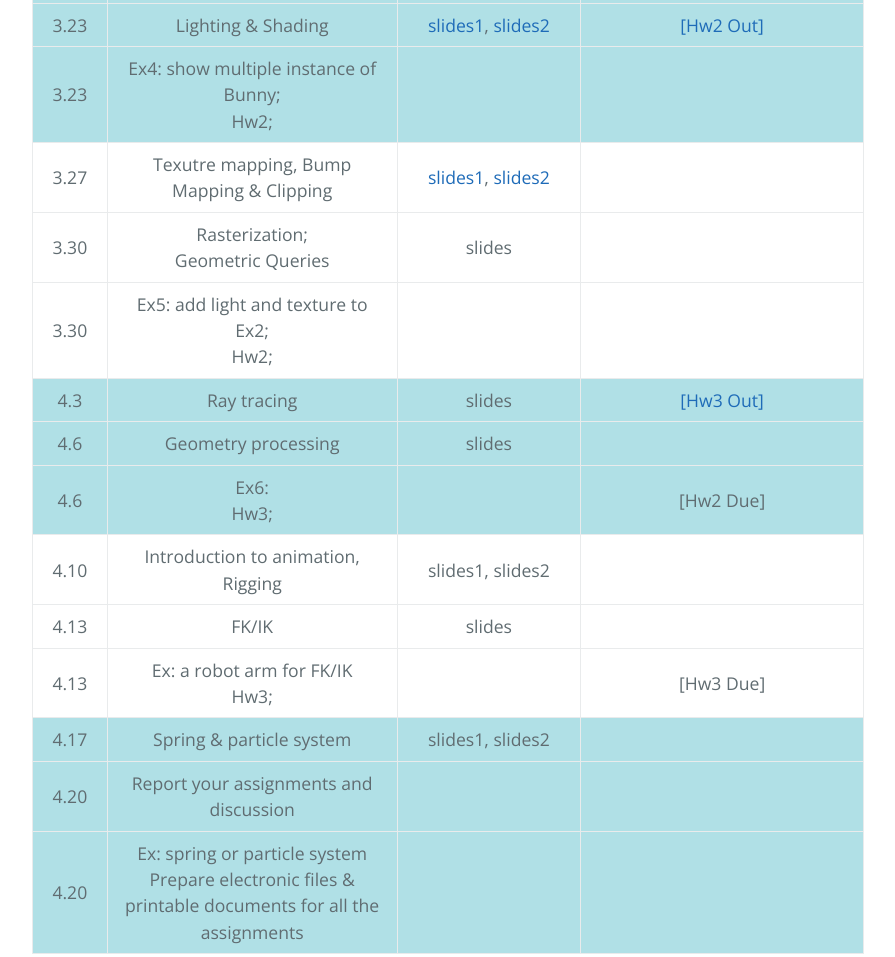
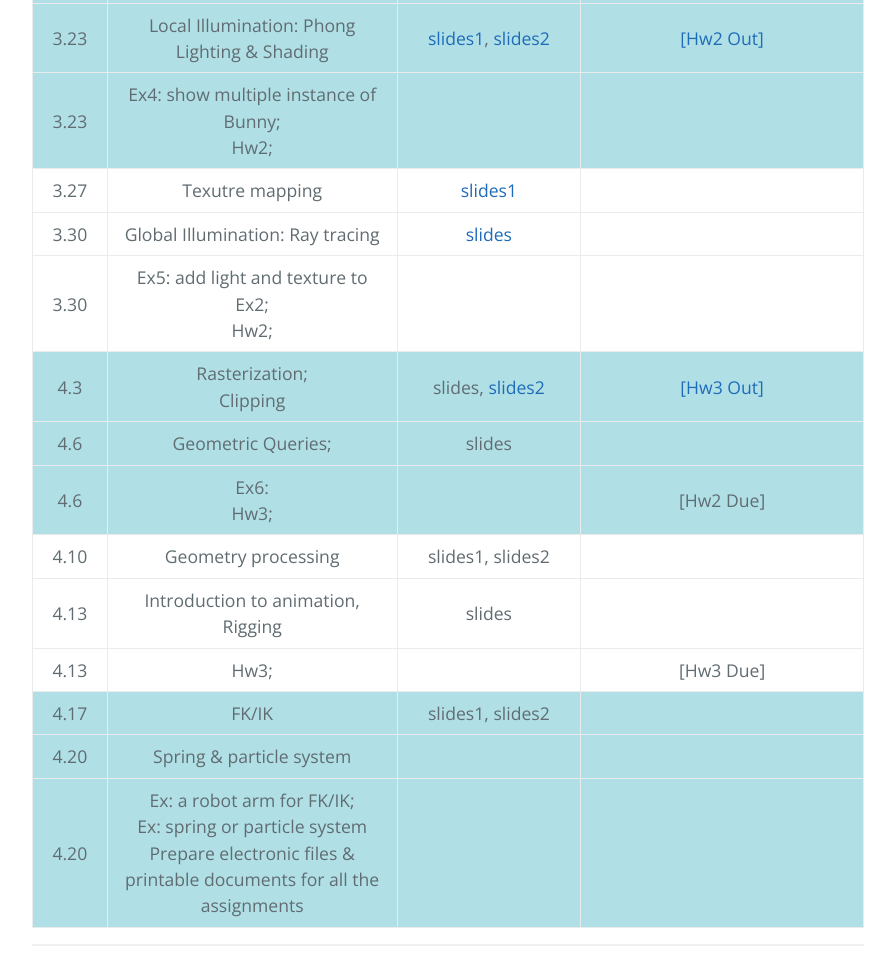
Before and after one commit to jjcao/ComputerGraphics, a plain HTML site: page index.html in a window 1280 px wide. Shown: the part 2060-3017 px from the top of the page, without its empty margins (192-1087 px from the left). Drawn offline with nearby package versions, Linux system fonts and the light colour scheme.

Commit message:
no message

```diff
--- a/index.html
+++ b/index.html
@@ -176,7 +176,7 @@
 </tr>
 <tr style="background-color:powderblue;">
 <td>3.23</td>
-<td>Lighting &amp; Shading</td>
+<td>Local Illumination: Phong Lighting & Shading</td>
 <td><a href="http://www.hao-li.com/cs420-fs2015/slides/Lecture05.1.pdf">slides1</a>,
     <a href="http://www.hao-li.com/cs420-fs2015/slides/Lecture05.2.pdf">slides2</a>
 </td>
@@ -191,17 +191,16 @@
 </tr>
 <tr>
 <td>3.27</td>
-<td>Texutre mapping, Bump Mapping &amp; Clipping<br />
+<td>Texutre mapping <br />
     </td>
-<td><a href="https://github.com/jjcao/ComputerGraphics/blob/gh-pages/_slides/05-texture mapping.pdf?raw=true">slides1</a>,
-    <a href="https://github.com/jjcao/ComputerGraphics/blob/gh-pages/_slides/06-04_LinePolygonClipping.pdf?raw=true">slides2</a></td>
+<td><a href="https://github.com/jjcao/ComputerGraphics/blob/gh-pages/_slides/05-texture mapping.pdf?raw=true">slides1</a>
+    </td>
 <td>&nbsp;</td>
 </tr>
 <tr>
 <td>3.30</td>
-<td>Rasterization;<br />
-    Geometric Queries</td>
-<td>slides</td>
+<td>Global Illumination: Ray tracing</td>
+<td><a href="https://github.com/jjcao/ComputerGraphics/blob/gh-pages/_slides/06_00_rayTracing.pdf?raw=true">slides</a></td>
 <td>&nbsp;</td>
 </tr>
 <tr>
@@ -213,13 +212,16 @@
 </tr>
 <tr style="background-color:powderblue;">
 <td>4.3</td>
-<td>Ray tracing</td>
-<td>slides</td>
+<td>Rasterization;<br />
+    Clipping</td>
+<td>slides,
+    <a href="https://github.com/jjcao/ComputerGraphics/blob/gh-pages/_slides/07-04_LinePolygonClipping.pdf?raw=true">slides2</a>
+</td>
 <td><a href="https://github.com/jjcao/ComputerGraphics/blob/gh-pages/_homeworks/Hao Li-CSCI 420-Ex3-Ray Tracing-cimg-libjpeg-vc15-starterCode?raw=true">[Hw3 Out]</a></td>
 </tr>
 <tr style="background-color:powderblue;">
 <td>4.6</td>
-<td>Geometry processing</td>
+<td>Geometric Queries;</td>
 <td>slides</td>
 <td>&nbsp;</td>
 </tr>
@@ -233,38 +235,38 @@
 </tr>
 <tr>
 <td>4.10</td>
-<td>Introduction to animation, Rigging</td>
+<td>Geometry processing</td>
 <td>slides1, slides2</td>
 <td>&nbsp;</td>
 </tr>
 <tr>
 <td>4.13</td>
-<td>FK/IK</td>
+<td>Introduction to animation, Rigging</td>
 <td>slides</td>
 <td>&nbsp;</td>
 </tr>
 <tr>
 <td>4.13</td>
-<td>Ex: a robot arm for FK/IK<br />
-    Hw3;</td>
+<td>Hw3;</td>
 <td>&nbsp;</td>
 <td>[Hw3 Due]</td>
 </tr>
 <tr style="background-color:powderblue;">
 <td>4.17</td>
-<td>Spring &amp; particle system</td>
+<td>FK/IK</td>
 <td>slides1, slides2</td>
 <td>&nbsp;</td>
 </tr>
 <tr style="background-color:powderblue;">
 <td>4.20</td>
-<td>Report your assignments and discussion</td>
+<td>Spring &amp; particle system</td>
 <td>&nbsp;</td>
 <td>&nbsp;</td>
 </tr>
 <tr style="background-color:powderblue;">
 <td>4.20</td>
-<td>Ex: spring or particle system<br />
+<td>Ex: a robot arm for FK/IK;<br />
+    Ex: spring or particle system<br />
     Prepare electronic files &amp; printable documents for all the assignments</td>
 <td>&nbsp;</td>
 <td>&nbsp;</td>
```
Also changed, not shown: 3 other files.
